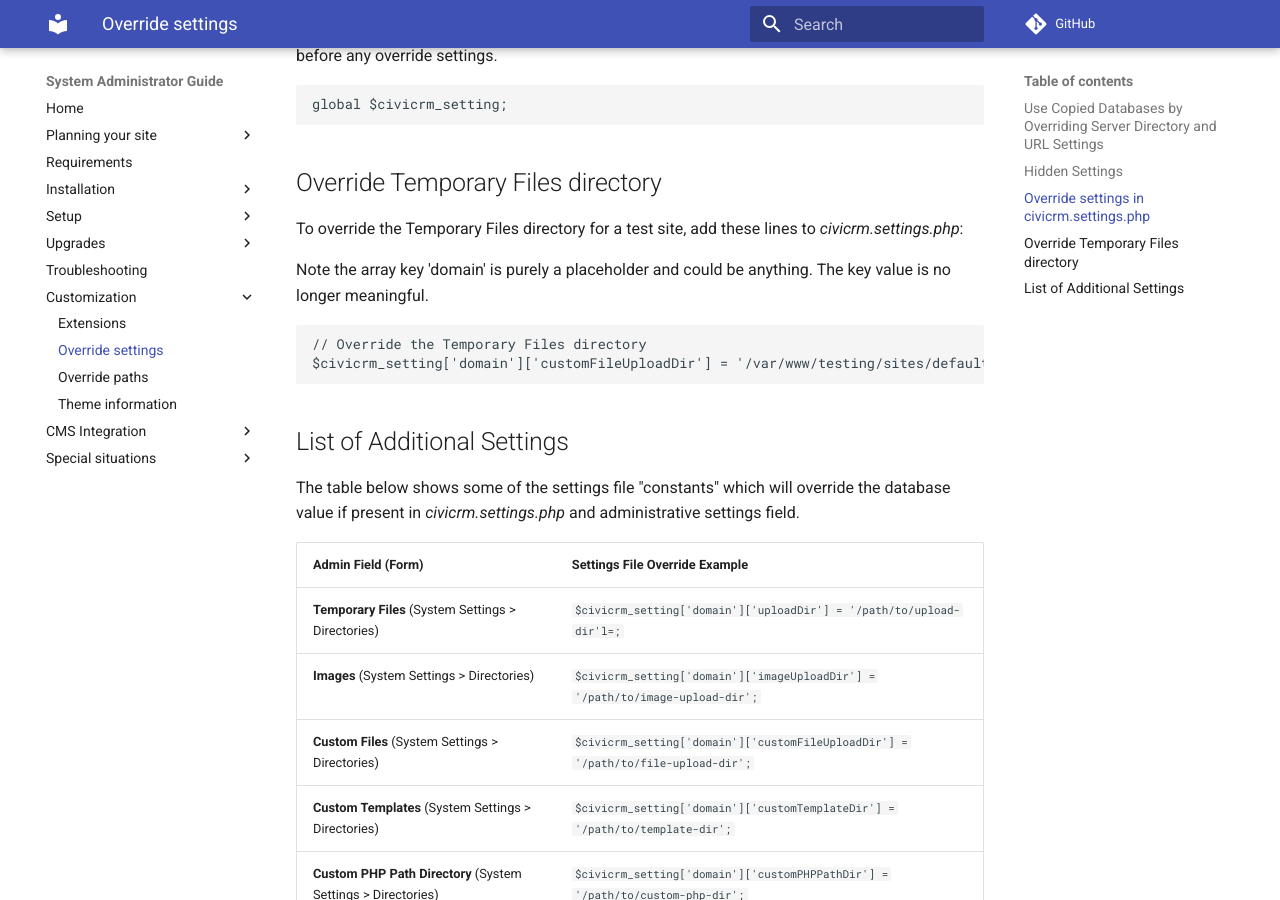
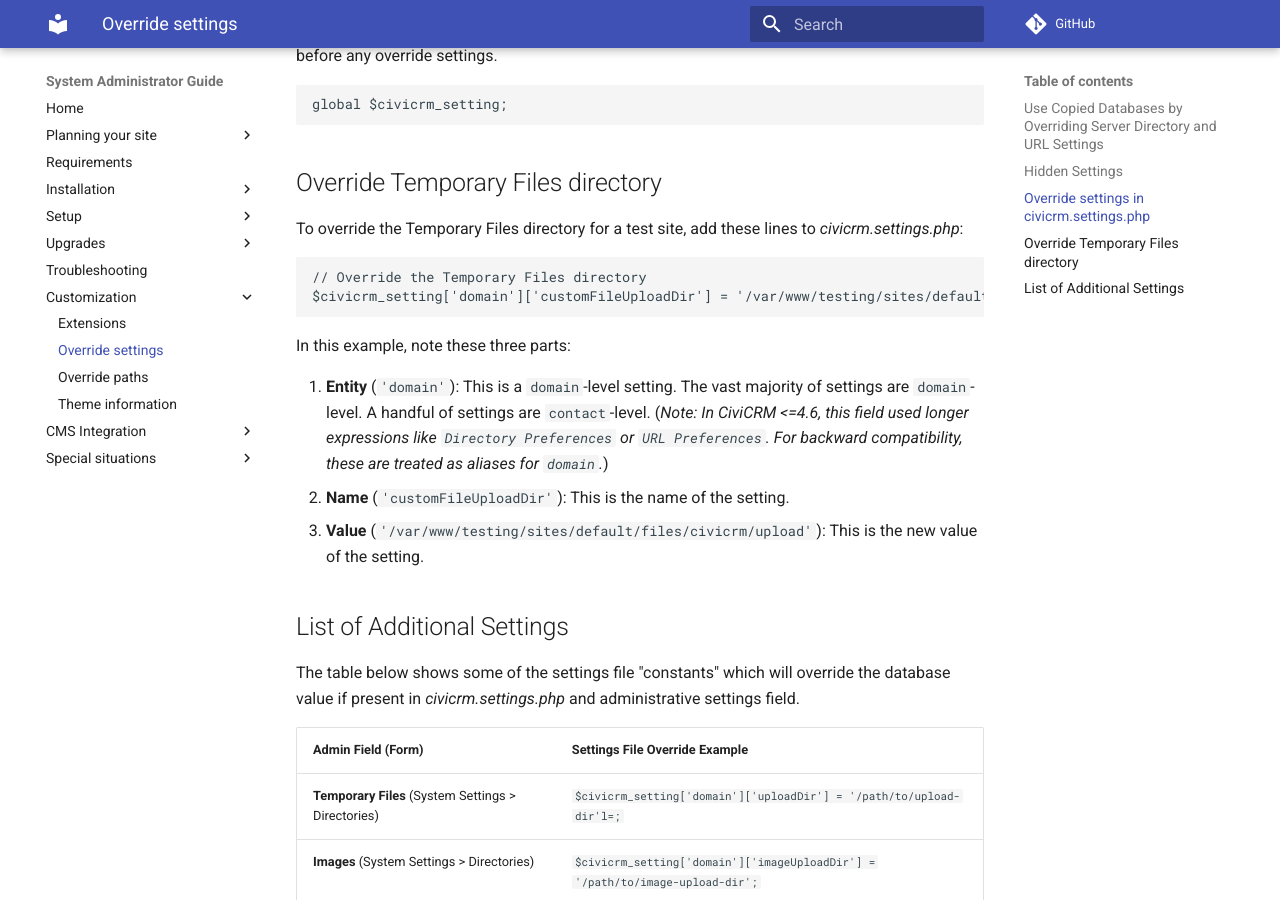
Before and after one commit to civicrm/civicrm-sysadmin-guide, an MkDocs documentation site: the page built from docs/customize/settings.md, in a window 1280 px wide and 900 px high, scrolled down 1081 px. Built offline with MkDocs 1.6.1 and Material for MkDocs 9.7.7, drawn with Linux system fonts in a browser that asks for light colours; comment, search, counter and statistics services are not loaded.

Commit message:
settings.md - Add more thorough explanation of 'domain'

````diff
--- a/docs/customize/settings.md
+++ b/docs/customize/settings.md
@@ -28,12 +28,17 @@ global $civicrm_setting;
 
 To override the Temporary Files directory for a test site, add these lines to _civicrm.settings.php_:
 
-Note the array key 'domain' is purely a placeholder and could be anything. The key value is no longer meaningful.
-
 ```
 // Override the Temporary Files directory
 $civicrm_setting['domain']['customFileUploadDir'] = '/var/www/testing/sites/default/files/civicrm/upload';
 ```
+
+In this example, note these three parts:
+
+1. __Entity__ (`'domain'`): This is a `domain`-level setting. The vast majority of settings are `domain`-level. A handful of settings are `contact`-level.
+   (*Note: In CiviCRM <=4.6, this field used longer expressions like `Directory Preferences` or `URL Preferences`. For backward compatibility, these are treated as aliases for `domain`.*)
+2. __Name__ (`'customFileUploadDir'`): This is the name of the setting.
+3. __Value__ (`'/var/www/testing/sites/default/files/civicrm/upload'`): This is the new value of the setting.
 
 ## List of Additional Settings
 
````
